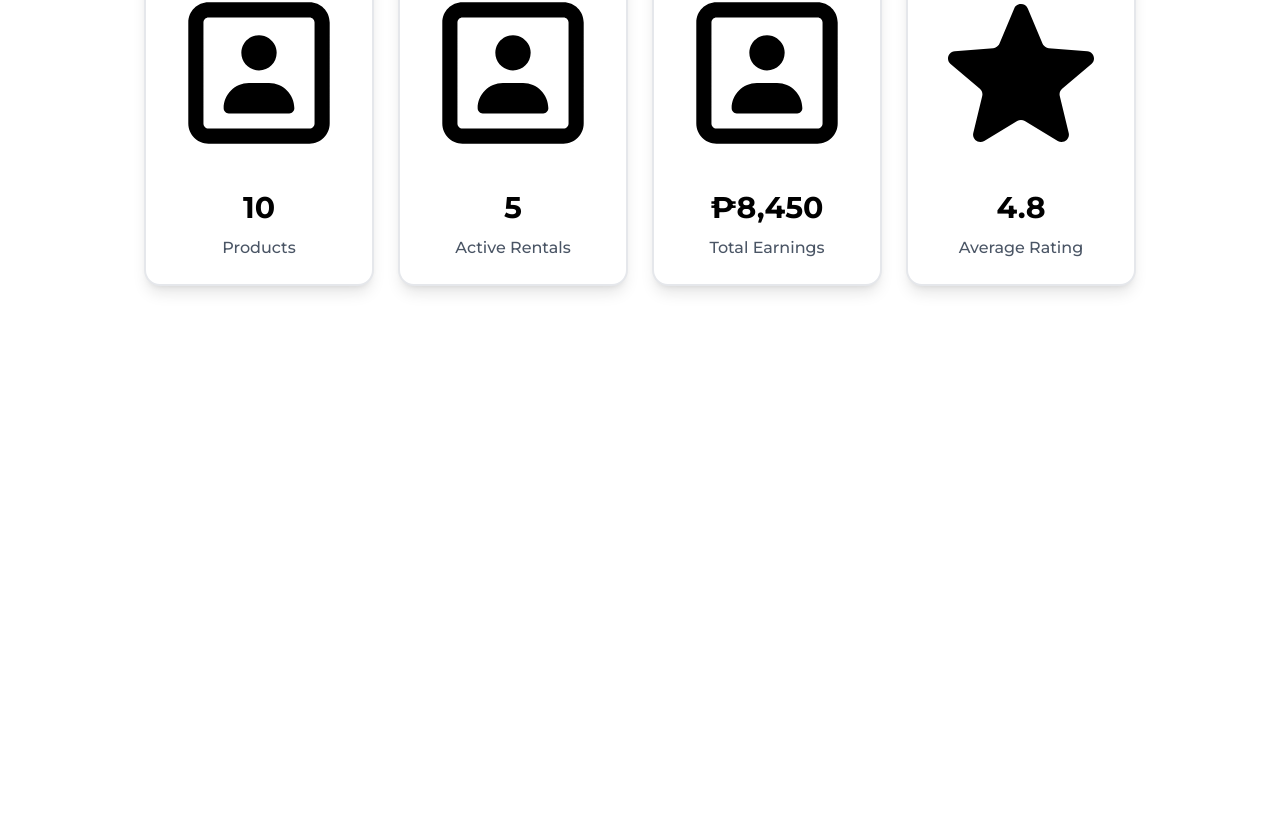
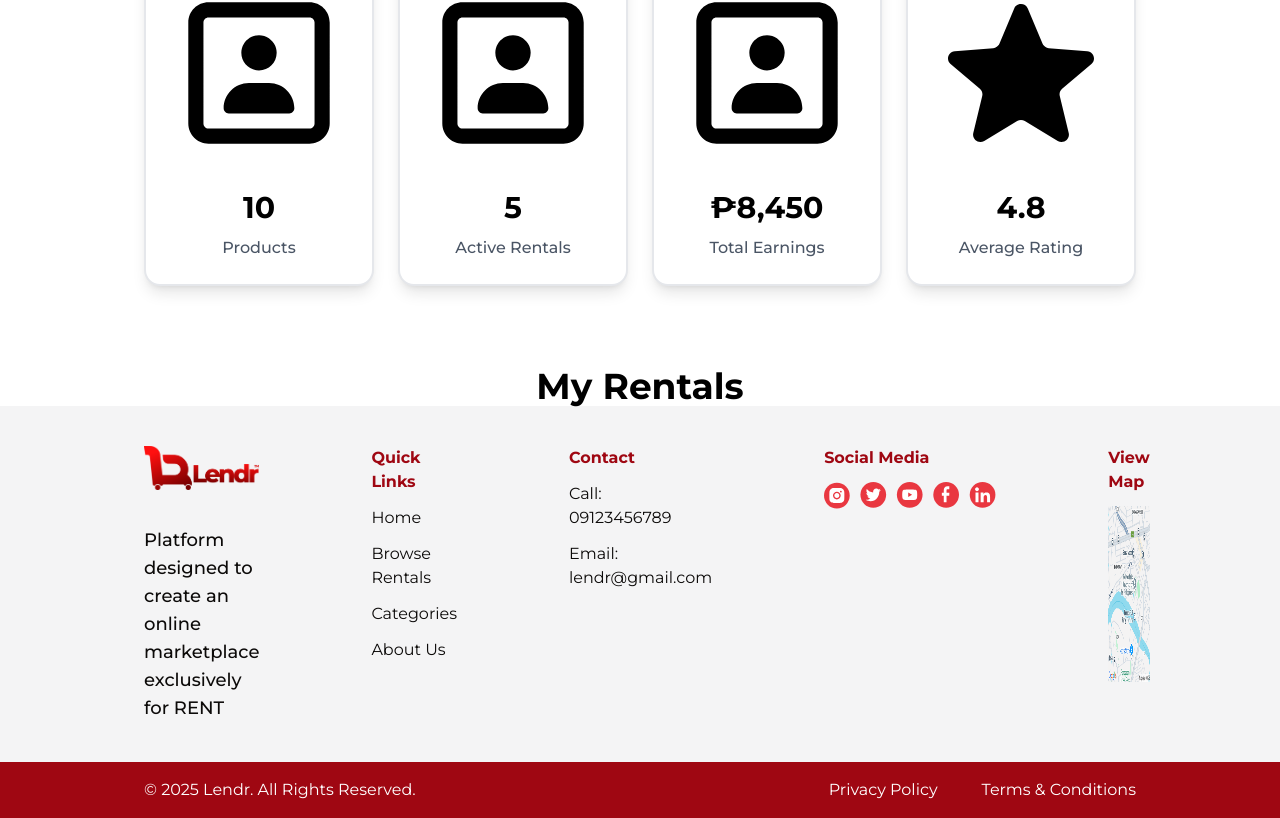
Before and after one commit to gabiuz/Lendr, a Next.js app in the folder client/: page /owner-dashboard in a window 1280 px wide. Shown: the part 972-1790 px from the top of the page. Before the commit the page ends 1338 px from the top, so only its background shows below. Built offline with nearby package versions, Linux system fonts and the light colour scheme.

Commit message:
add my rentals

```diff
--- a/client/app/owner-dashboard/page.jsx
+++ b/client/app/owner-dashboard/page.jsx
@@ -1,6 +1,6 @@
 "use client";
 import Navbar from "../components/Navbar";
-import Image from "next/image";
+import Footer from "../components/Footer";
 
 export default function OwnerDashboard() {
   return (
@@ -46,9 +46,8 @@ export default function OwnerDashboard() {
           <h2 className="text-2xl md:text-3xl lg:text-4xl font-bold text-black text-center">
             Overview
           </h2>
-
           {/* Overview Cards */}
-          <div className="grid grid-cols-1 md:grid-cols-2 lg:grid-cols-4 gap-6">
+          <div className="overview-card grid grid-cols-1 md:grid-cols-2 lg:grid-cols-4 gap-6">
             {/* Total Products Card */}
             <div className="bg-white border-2 border-gray-200 shadow-lg rounded-2xl p-6 flex flex-col items-center gap-4 hover:shadow-lg transition-shadow">
               <div className="">
@@ -139,6 +138,17 @@ export default function OwnerDashboard() {
           </div>
         </div>
       </div>
+      <div className="rentals-container">
+        <div className="flex flex-col gap-8">
+          <h2 className="text-2xl md:text-3xl lg:text-4xl font-bold text-black text-center">
+            My Rentals
+          </h2>
+        </div>
+        <div className="rentals-card">
+
+        </div>
+      </div>
+      <Footer />
     </div>
   );
 }
```
